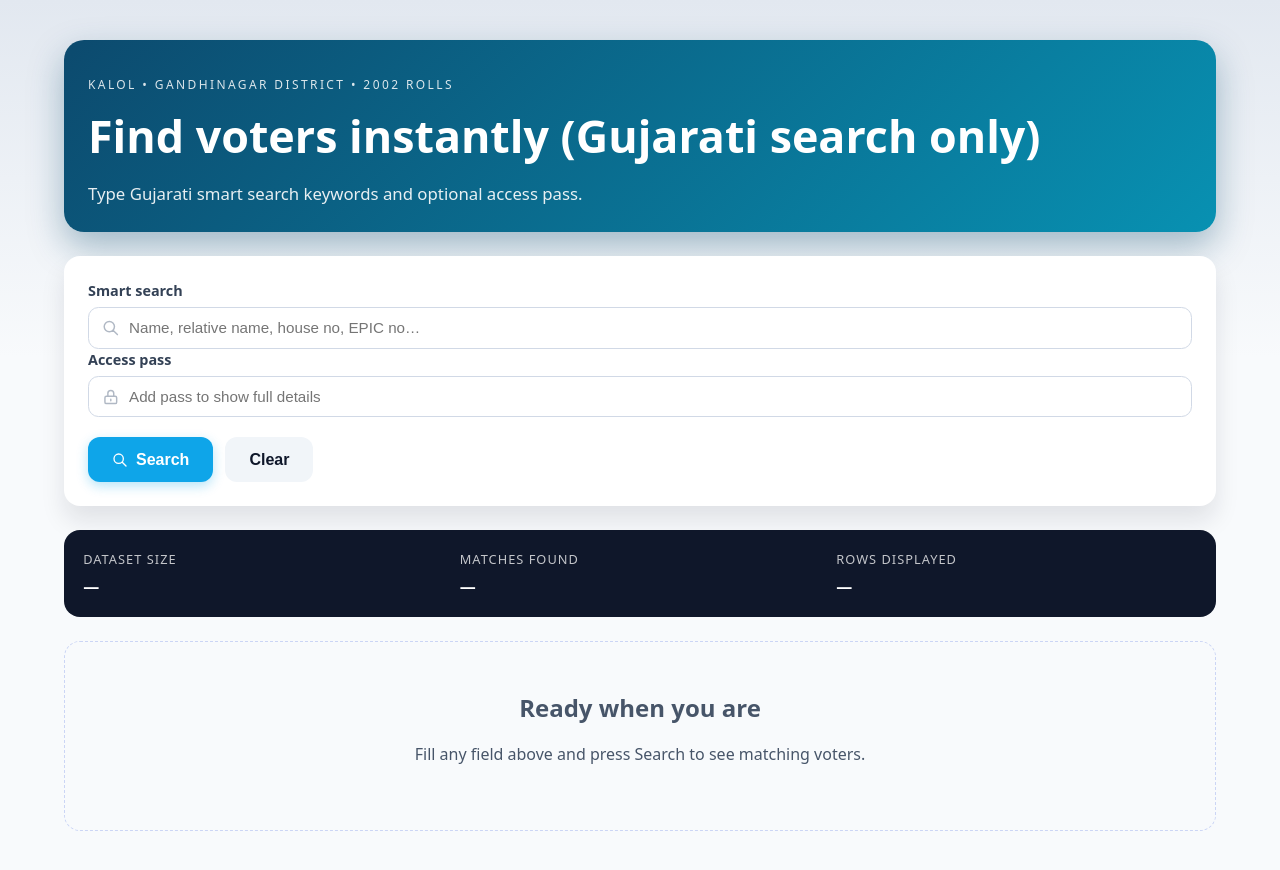
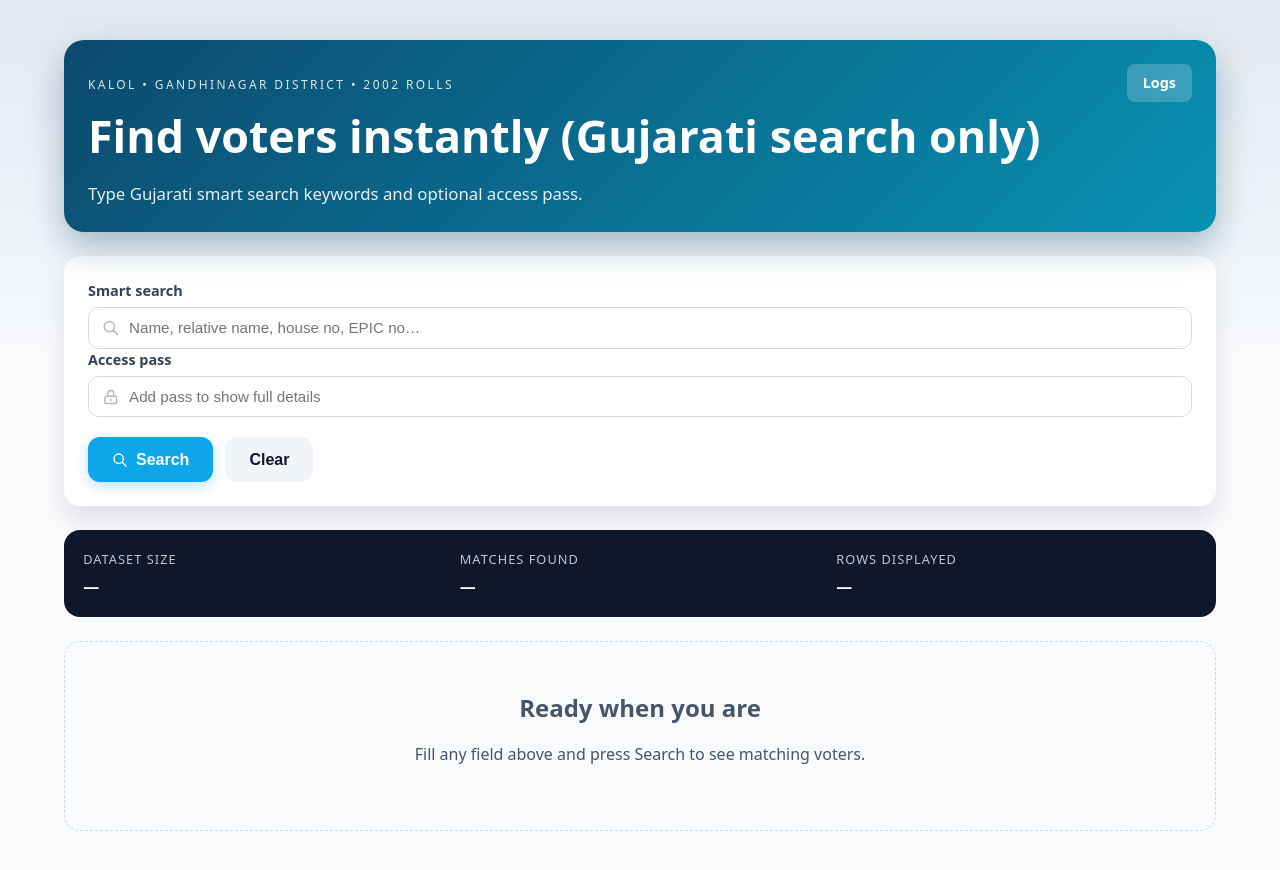
Before and after one commit to dhruvworld/sir, a React (Vite) app in the folder frontend/: page / in a window 1280 px wide. Shown: the top 870 px of the page. Built offline with nearby package versions, Linux system fonts and the light colour scheme; no server answers.

Commit message:
Fix client-side routing for logs page: add route change listeners, navigation links, and catch-all redirect

```diff
--- a/frontend/src/App.css
+++ b/frontend/src/App.css
@@ -29,6 +29,29 @@ header {
   background: linear-gradient(135deg, #0c4a6e, #0891b2);
   color: white;
   box-shadow: 0 4px 12px rgb(12 74 110 / 25%);
+  position: relative;
+}
+
+header > div {
+  flex: 1;
+}
+
+.header-link {
+  position: absolute;
+  top: 1.25rem;
+  right: 1rem;
+  color: white;
+  text-decoration: none;
+  font-weight: 600;
+  padding: 0.5rem 1rem;
+  border-radius: 0.5rem;
+  background: rgba(255, 255, 255, 0.2);
+  transition: background 0.15s ease;
+  font-size: 0.9rem;
+}
+
+.header-link:hover {
+  background: rgba(255, 255, 255, 0.3);
 }
 
 @media (min-width: 768px) {
@@ -36,6 +59,11 @@ header {
     padding: 1.5rem;
     border-radius: 1.25rem;
     box-shadow: 0 15px 35px rgb(12 74 110 / 35%);
+  }
+
+  .header-link {
+    top: 1.5rem;
+    right: 1.5rem;
   }
 }
 
--- a/frontend/src/App.tsx
+++ b/frontend/src/App.tsx
@@ -15,7 +15,32 @@ function App() {
     const handle = () => {
       setIsLogsRoute(window.location.pathname.startsWith('/logs'))
     }
+
+    // Check on mount
     handle()
+
+    // Listen for route changes (popstate for back/forward, pushState/replaceState for navigation)
+    window.addEventListener('popstate', handle)
+
+    // Override pushState and replaceState to detect navigation
+    const originalPushState = history.pushState
+    const originalReplaceState = history.replaceState
+
+    history.pushState = function(...args) {
+      originalPushState.apply(history, args)
+      handle()
+    }
+
+    history.replaceState = function(...args) {
+      originalReplaceState.apply(history, args)
+      handle()
+    }
+
+    return () => {
+      window.removeEventListener('popstate', handle)
+      history.pushState = originalPushState
+      history.replaceState = originalReplaceState
+    }
   }, [])
 
   if (isLogsRoute) {
@@ -27,6 +52,11 @@ function App() {
   const hasResults = !!data && data.results.length > 0
   const limitedView = !!data?.limited
 
+  const navigateToLogs = () => {
+    window.history.pushState({}, '', '/logs')
+    window.dispatchEvent(new PopStateEvent('popstate'))
+  }
+
   return (
     <div className="page">
       <header>
@@ -35,6 +65,9 @@ function App() {
           <h1>Find voters instantly (Gujarati search only)</h1>
           <p className="lede">Type Gujarati smart search keywords and optional access pass.</p>
         </div>
+        <a href="/logs" onClick={(e) => { e.preventDefault(); navigateToLogs(); }} className="header-link">
+          Logs
+        </a>
       </header>
 
       <SearchForm
--- a/frontend/src/components/LogsView.tsx
+++ b/frontend/src/components/LogsView.tsx
@@ -57,11 +57,21 @@ export const LogsView = () => {
 
   const summary = useMemo(() => summarizeEntries(entries), [entries])
 
+  const navigateHome = () => {
+    window.history.pushState({}, '', '/')
+    window.dispatchEvent(new PopStateEvent('popstate'))
+  }
+
   if (!isAuthed) {
     return (
       <div className="logs-page">
         <div className="logs-card">
-          <h1>Logs access</h1>
+          <div style={{ display: 'flex', justifyContent: 'space-between', alignItems: 'center', marginBottom: '1rem' }}>
+            <h1 style={{ margin: 0 }}>Logs access</h1>
+            <a href="/" onClick={(e) => { e.preventDefault(); navigateHome(); }} style={{ color: '#0ea5e9', textDecoration: 'none', fontWeight: 600 }}>
+              ← Back to Search
+            </a>
+          </div>
           <p>Enter the pass to review search activity.</p>
           <form
             onSubmit={(event) => {
@@ -108,7 +118,12 @@ export const LogsView = () => {
     <div className="logs-page">
       <div className="logs-header">
         <div>
-          <h1>Search activity</h1>
+          <div style={{ display: 'flex', alignItems: 'center', gap: '1rem', marginBottom: '0.5rem' }}>
+            <h1 style={{ margin: 0 }}>Search activity</h1>
+            <a href="/" onClick={(e) => { e.preventDefault(); navigateHome(); }} style={{ color: '#0ea5e9', textDecoration: 'none', fontWeight: 600, fontSize: '0.9rem' }}>
+              ← Back to Search
+            </a>
+          </div>
           <p>Showing the most recent {entries.length} logs.</p>
         </div>
         <div className="logs-actions">
```
Also changed, not shown: 1 other file (tests, documents, lock files or other folders).
